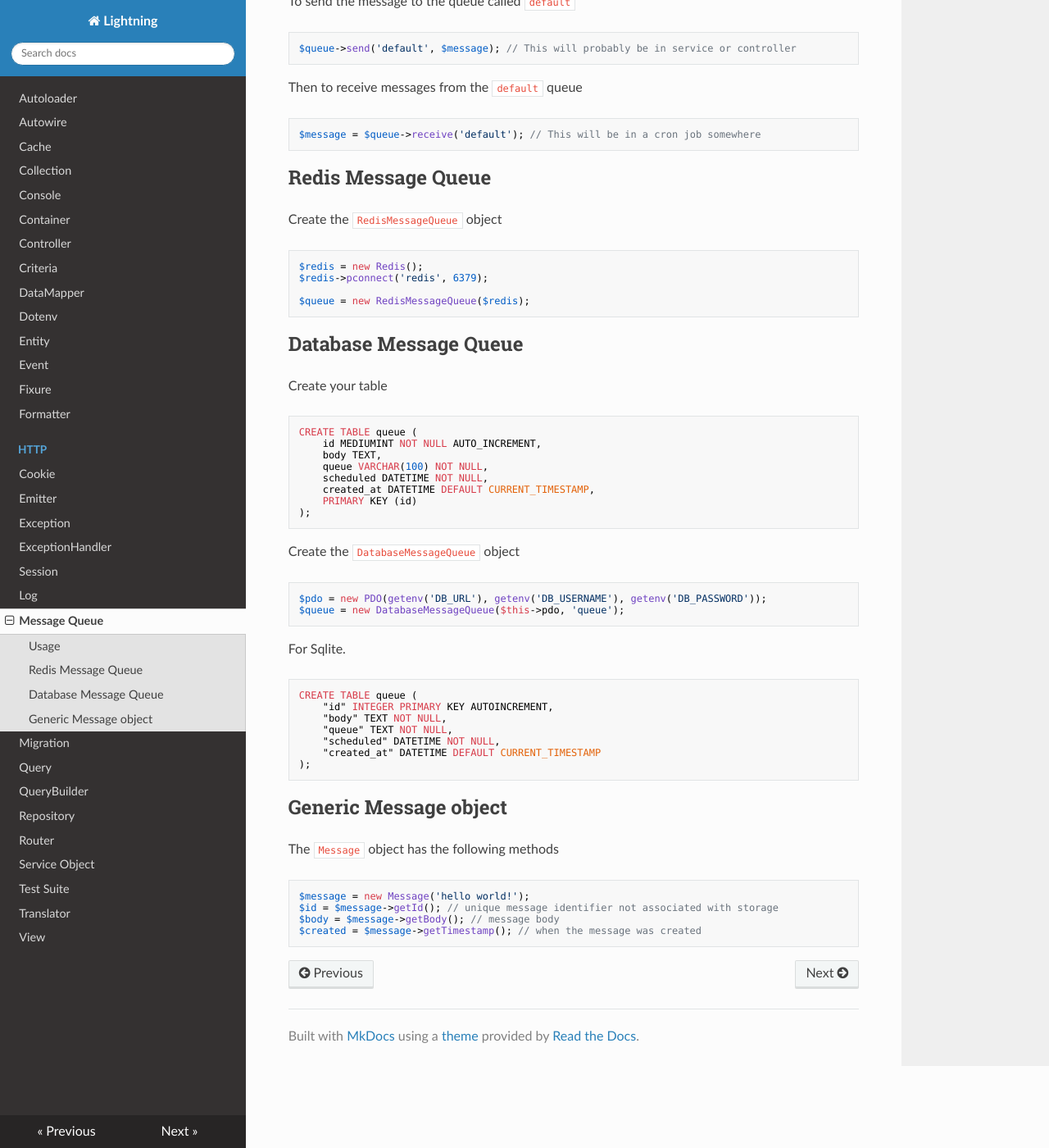
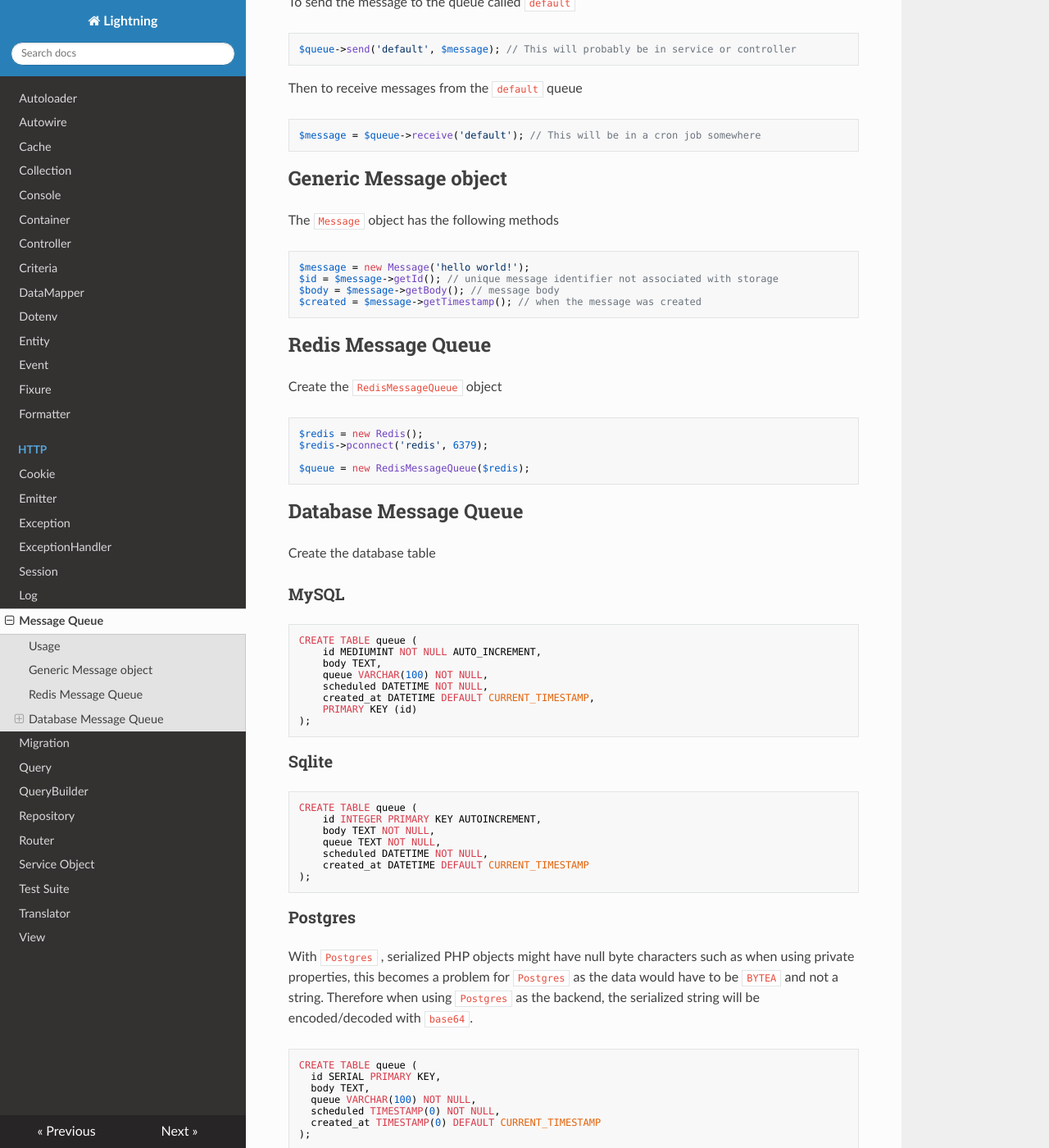
Before and after one commit to jamielsharief/lightning, an MkDocs documentation site: the page built from docs/message-queue.md, in a window 1280 px wide and 1400 px high, scrolled down 507 px. Shown: the whole window at 82% size. Built offline with MkDocs 1.6.1, drawn with Linux system fonts in a browser that asks for light colours; nearby versions of some CDN libraries; some of the changed text lies outside the part shown.

Commit message:
tested with postgres

````diff
--- a/docs/message-queue.md
+++ b/docs/message-queue.md
@@ -1,6 +1,6 @@
 # Message Queue (MQ)
 
-This component provides a messaging queue, using Redis, database or an in memory version (for testing).
+This component provides a messaging queue, using `Redis`, database (Postgres, MySQL, or Sqlite) or an in memory version (for testing).
 
 ## Usage
 
@@ -28,6 +28,17 @@ Then to receive messages from the `default` queue
 $message = $queue->receive('default'); // This will be in a cron job somewhere
 ```
 
+## Generic Message object
+
+The `Message` object has the following methods
+
+```php
+$message = new Message('hello world!');
+$id = $message->getId(); // unique message identifier not associated with storage
+$body = $message->getBody(); // message body
+$created = $message->getTimestamp(); // when the message was created
+```
+
 ## Redis Message Queue
 
 
@@ -42,7 +53,10 @@ $queue = new RedisMessageQueue($redis);
 
 ## Database Message Queue
 
-Create your table
+Create the database table
+
+
+### MySQL
 
 ```sql
 CREATE TABLE queue (
@@ -55,32 +69,29 @@ CREATE TABLE queue (
 );
 ```
 
-Create the `DatabaseMessageQueue` object
-
-```php
-$pdo = new PDO(getenv('DB_URL'), getenv('DB_USERNAME'), getenv('DB_PASSWORD'));
-$queue = new DatabaseMessageQueue($this->pdo, 'queue');
-```
-
-For Sqlite.
+### Sqlite
 
 ```sql
 CREATE TABLE queue (
-    "id" INTEGER PRIMARY KEY AUTOINCREMENT,
-    "body" TEXT NOT NULL,
-    "queue" TEXT NOT NULL,
-    "scheduled" DATETIME NOT NULL,
-    "created_at" DATETIME DEFAULT CURRENT_TIMESTAMP
+    id INTEGER PRIMARY KEY AUTOINCREMENT,
+    body TEXT NOT NULL,
+    queue TEXT NOT NULL,
+    scheduled DATETIME NOT NULL,
+    created_at DATETIME DEFAULT CURRENT_TIMESTAMP
 );
 ```
 
-## Generic Message object
+### Postgres
 
-The `Message` object has the following methods
+With `Postgres` , serialized PHP objects might have null byte characters such as when using private properties, this becomes a problem for `Postgres` as
+the data would have to be `BYTEA` and not a string. Therefore when using `Postgres` as the backend, the serialized string will be encoded/decoded with `base64`.
 
-```php
-$message = new Message('hello world!');
-$id = $message->getId(); // unique message identifier not associated with storage
-$body = $message->getBody(); // message body
-$created = $message->getTimestamp(); // when the message was created
+```sql
+CREATE TABLE queue (
+  id SERIAL PRIMARY KEY,
+  body TEXT,
+  queue VARCHAR(100) NOT NULL,
+  scheduled TIMESTAMP(0) NOT NULL,
+  created_at TIMESTAMP(0) DEFAULT CURRENT_TIMESTAMP
+);
 ```
````
Also changed, not shown: 7 other files.
